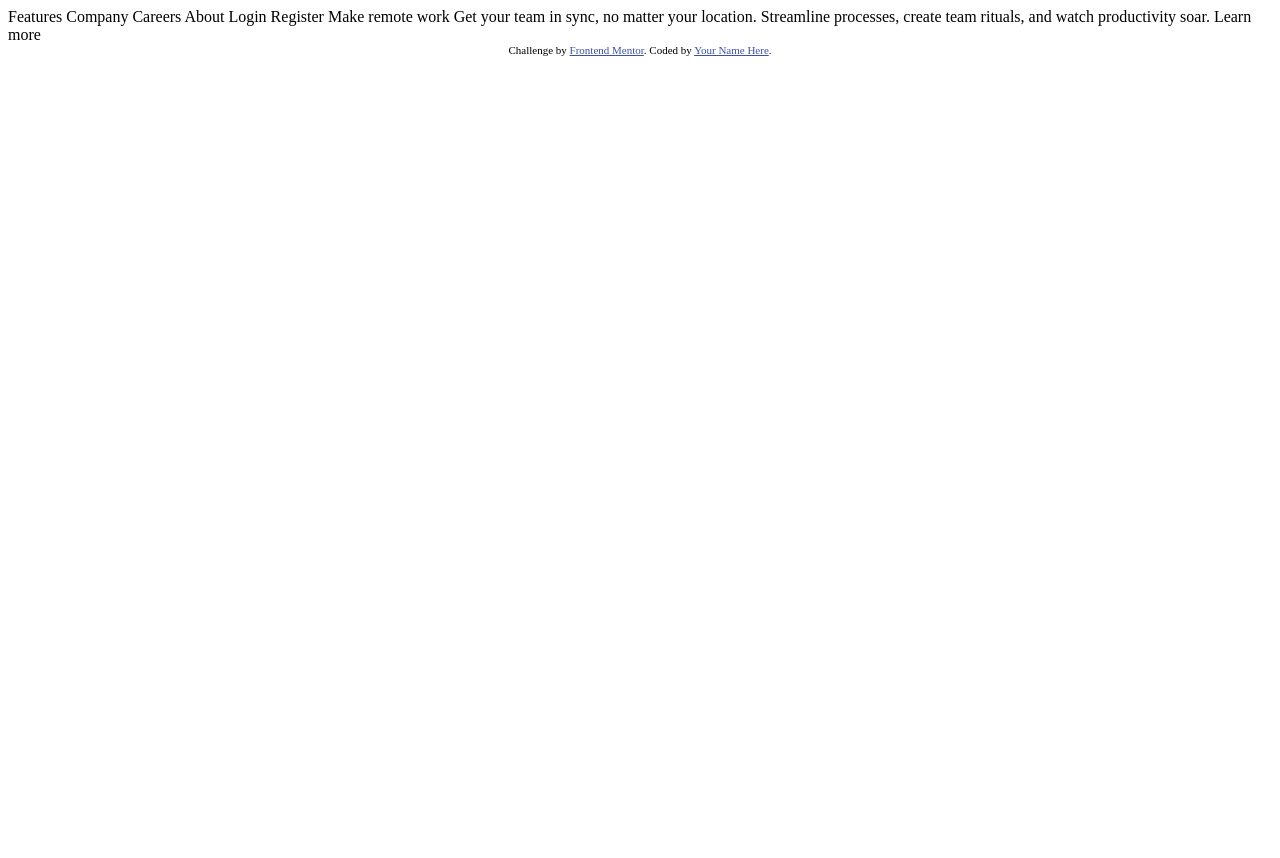
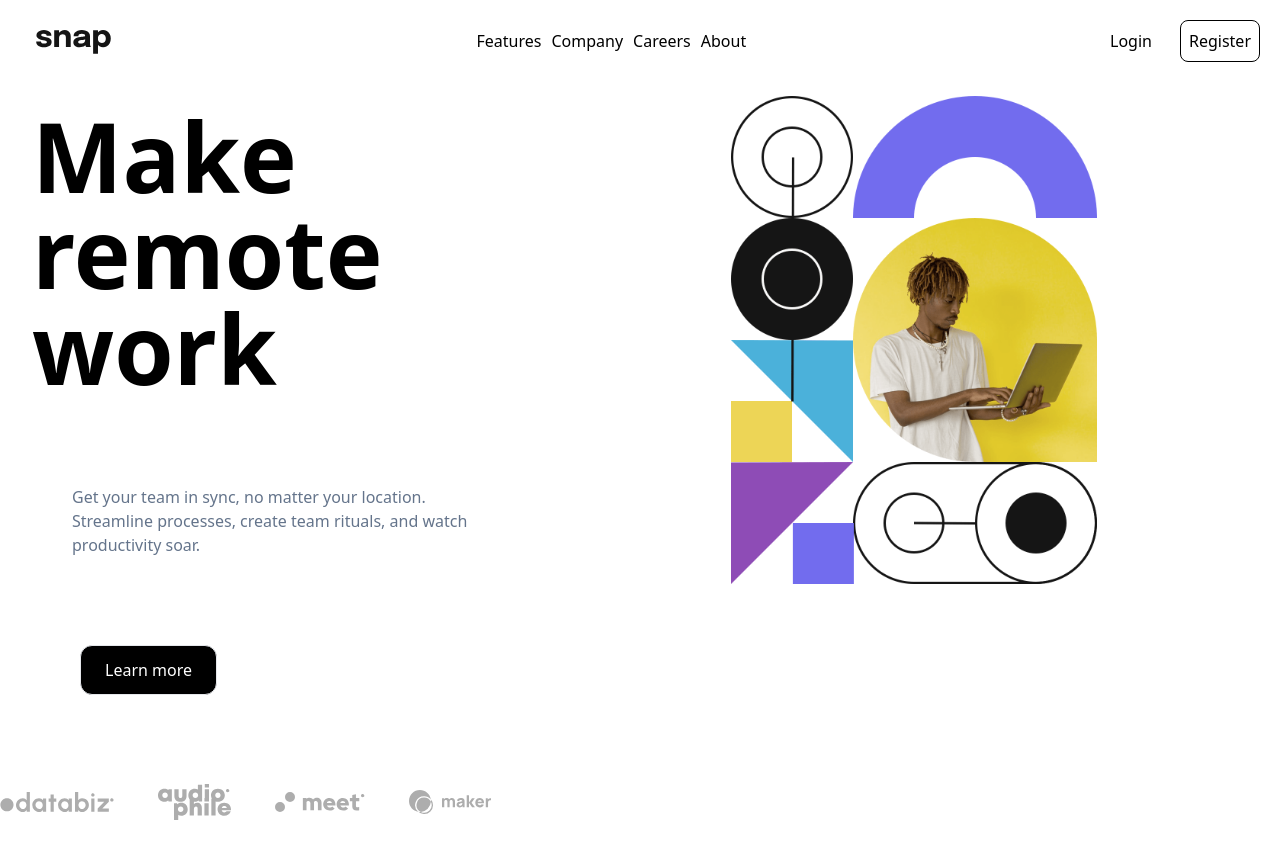
Before and after one commit to nyllegriffiths1/nav-dropdown, a plain HTML site: page index.html in a window 1280 px wide. Before the commit the page ends 800 px from the top, so only its background shows below. Drawn offline with nearby package versions, Linux system fonts and the light colour scheme.

Commit message:
basic styling almost finished

```diff
--- a/index.html
+++ b/index.html
@@ -3,37 +3,84 @@
 <head>
   <meta charset="UTF-8">
   <meta name="viewport" content="width=device-width, initial-scale=1.0"> <!-- displays site properly based on user's device -->
-
   <link rel="icon" type="image/png" sizes="32x32" href="./images/favicon-32x32.png">
-
+  <!-- Tailwind css cdn -->
+  <script src="https://cdn.tailwindcss.com"></script>
+  <!-- Main CSS File -->
+  <link rel="stylesheet" href="styles.css">
   <title>Frontend Mentor | Intro section with dropdown navigation</title>
-
-  <!-- Feel free to remove these styles or customise in your own stylesheet 👍 -->
-  <style>
-    .attribution { font-size: 11px; text-align: center; }
-    .attribution a { color: hsl(228, 45%, 44%); }
-  </style>
 </head>
 <body>
+  <!-- Container -->
+  <div class="flex flex-wrap">
+    <!-- Header/Nav -->
+    <header class="w-full">
+      <nav class="flex justify-between items-center w-full mt-1.5">
+        <!-- Logo -->
+        <img src="/nav-dropdown/images/logo.svg" alt="Logo" class="h-8 ml-8 mt-2 mx-1.5 my-1.5 px-1 py-1">
+        <!-- nav li/a items -->
+        <ul class="flex justify-center space-x-2.5">
+          <li class="dropdown">
+            <a href="#" class="dropbtn">Features</a>
+            <!-- Dropdown content -->
+            <div class="hidden">
+              <a href="#">Todo List</a>
+              <a href="#">Calender</a>
+              <a href="#">Reminders</a>
+              <a href="#">Planning</a>
+            </div>
+          </li>
+          <li class="dropdown">
+            <a href="#" class="dropbtn">Company</a>
+            <!-- Dropdown content -->
+            <div class="hidden">
+              <a href="#">History</a>
+              <a href="#">Our Team</a>
+              <a href="#">Blog</a>
+            </div>
+          </li>
+          <li><a href="#">Careers</a></li>
+          <li><a href="#">About</a></li>
+        </ul>
+        <!-- Login/Register -->
+        <div class="flex justify-end items-center">
+          <a href="#" class="p-2">Login</a>
+          <button class="mr-5 ml-5 border-solid border rounded-lg border-black p-2">Register</button>
+        </div>
+      </nav>
+    </header>
+    <main class="flex flex-row">
+      <!-- Left hand side content -->
+      <div class="w-3/6 h-screen mr-10 flex justify-around items-center flex-col text-center">
+        <!-- Heading -->
+        <div>
+          <h1 class="text-8xl text-left font-bold ml-8 w-full">Make<br> remote work</h1>
+        </div>
+        <!-- Paragraph -->
+        <div class="text-left ml-12 pl-6">
+          <p class="text-slate-500">Get your team in sync, no matter your location. Streamline processes, create team rituals, and watch productivity soar.</p>
+        </div>
+        <!-- Learn more btn -->
+        <div class="w-full text-left">
+          <button class="border rounded-xl bg-black text-white ml-20 pt-3 pb-3 pr-6 pl-6 font-medium text-center">Learn more</button>
+        </div>
+        <!-- Footer comapny section -->
+        <div class="flex justify-between items-center flex-row">
+          <img src="/nav-dropdown/images/client-databiz.svg" alt="Databiz" class="mr-8 pr-3">
+          <img src="/nav-dropdown/images/client-audiophile.svg" alt="Audiophile" class="mr-8 pr-3">
+          <img src="/nav-dropdown/images/client-meet.svg" alt="Meet" class="mr-8 pr-3">
+          <img src="/nav-dropdown/images/client-maker.svg" alt="maker" class="mr-8 pr-3">
+        </div>
+      </div>
+      <!-- Right hand side img -->
+      <div class="w-fit h-fit mt-8 ml-5 flex justify-center items-center">
+        <img src="/nav-dropdown/images/image-hero-desktop.png" alt="" class="w-1/2 h-1/2">
+      </div>
+    </main>
+  </div>
 
-  Features
-  Company
-  Careers
-  About
 
-  Login
-  Register
 
-  Make remote work
-
-  Get your team in sync, no matter your location. Streamline processes,
-  create team rituals, and watch productivity soar.
-
-  Learn more
-
-  <div class="attribution">
-    Challenge by <a href="https://www.frontendmentor.io?ref=challenge" target="_blank">Frontend Mentor</a>.
-    Coded by <a href="#">Your Name Here</a>.
-  </div>
+ <script src="main.js"></script>
 </body>
 </html>
--- /dev/null
+++ b/main.js
@@ -0,0 +1,17 @@
+document.addEventListener('DOMContentLoaded', function () {
+    var dropdownBtn = document.querySelector('.dropdown-btn');
+    var dropdownContent = document.querySelector('.dropdown-content');
+
+    dropdownBtn.addEventListener('click', function () {
+      dropdownContent.style.display = (dropdownContent.style.display === 'block') ? 'none' : 'block';
+    });
+
+    // Close the dropdown when the user clicks outside of it
+    window.addEventListener('click', function (event) {
+      if (!event.target.matches('.dropdown-btn')) {
+        if (dropdownContent.style.display === 'block') {
+          dropdownContent.style.display = 'none';
+        }
+      }
+    });
+  });
--- /dev/null
+++ b/styles.css
@@ -0,0 +1,15 @@
+* {
+    margin: 0;
+    padding: 0;
+    box-sizing: border-box;
+}
+
+:root {
+    --almost-white: hsl(0, 0%, 98%);
+    --medium-gray: hsl(0, 0%, 41%);
+    --almost-black: hsl(0, 0%, 8%);
+}
+
+header {
+    margin-top: 12px;
+}
```
